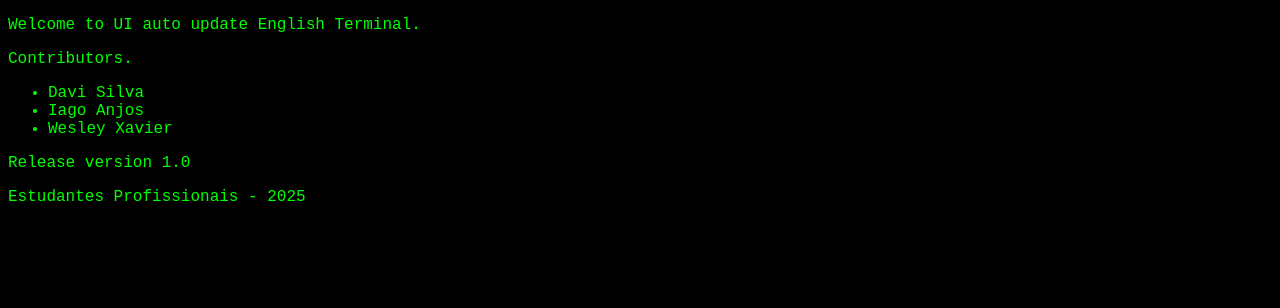
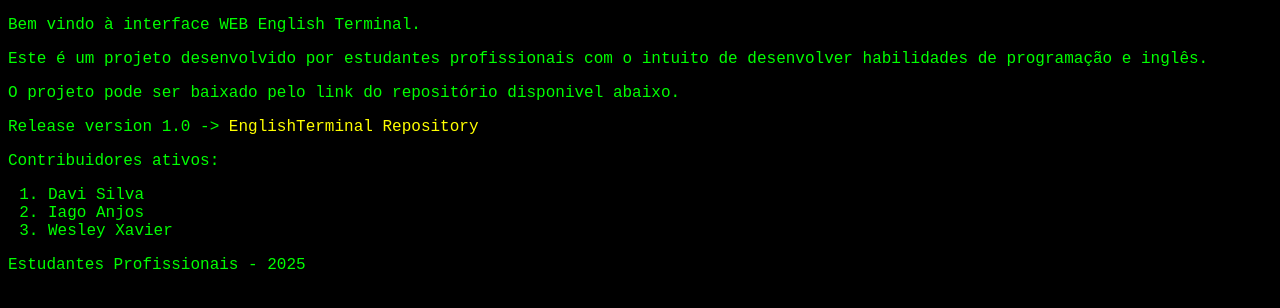
Before and after one commit to xvierdev/EnglishTerminal, a plain HTML site: page source/web-ui/index.html in a window 1280 px wide. Drawn offline with Linux system fonts and the light colour scheme.

Commit message:
:scroll: docs: adicionado conteúdo na interface web.

```diff
--- a/source/web-ui/index.html
+++ b/source/web-ui/index.html
@@ -8,15 +8,19 @@
 </head>
 <body>
     <!-- Auto update UI -->
-    <p>Welcome to UI auto update English Terminal.</p>
-    <p>Contributors.</p>
-    <ul>
-        <li>Davi Silva</li>
-        <li>Iago Anjos</li>
-        <li>Wesley Xavier</li>
-    </ul>
-    <p>Release version 1.0</p>
-    <p>Estudantes Profissionais - 2025</p>
+    <p>Bem vindo à interface WEB English Terminal.</p>
+    <main>
+        <p>Este é um projeto desenvolvido por estudantes profissionais com o intuito de desenvolver habilidades de programação e inglês.</p>
+        <p>O projeto pode ser baixado pelo link do repositório disponivel abaixo.</p>
+        <p>Release version 1.0 -> <a href="https://github.com/xvierdev/EnglishTerminal">EnglishTerminal Repository</a></p>
+        <p>Contribuidores ativos:</p>
+        <ol>
+            <li>Davi Silva</li>
+            <li>Iago Anjos</li>
+            <li>Wesley Xavier</li>
+        </ol>
+    </main>
+    <footer>Estudantes Profissionais - 2025</footer>
 
 </body>
 </html>
--- a/source/web-ui/style.css
+++ b/source/web-ui/style.css
@@ -3,3 +3,7 @@ body{
     background-color: black;
     font-family: 'Courier New', Courier, monospace;
 }
+a{
+    color: yellow;
+    text-decoration: none;
+}
```
